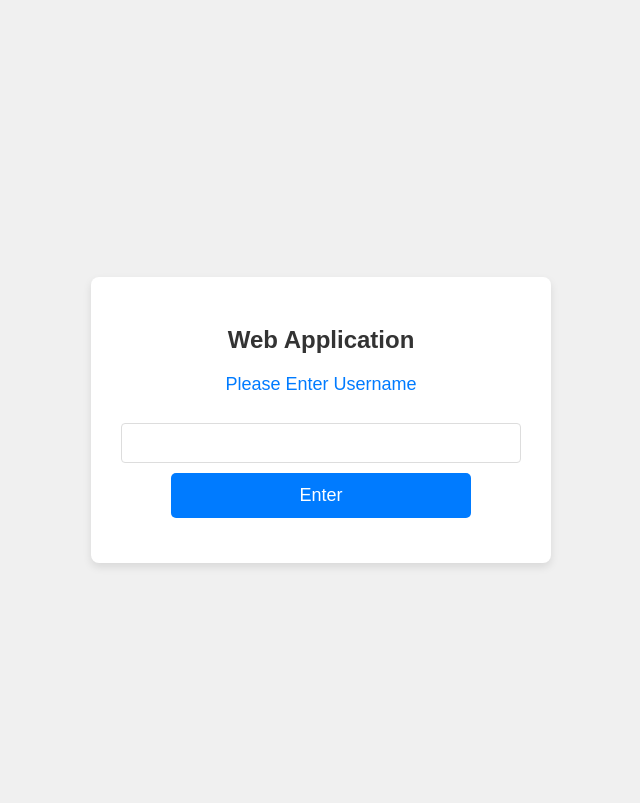
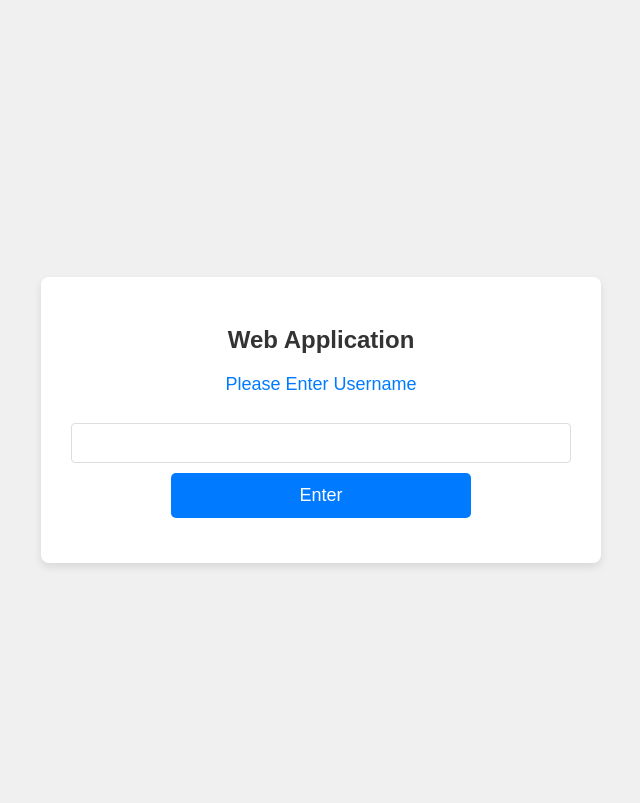
Before and after one commit to ecyewp/5m-data-6-gemini-telegram-webhk, a Flask app: page / in a window 1280 px wide. Shown: the top 803 px of the page, without its empty margins (319-959 px from the left). Run offline with Flask 3, Linux system fonts and the light colour scheme.

Commit message:
Update styles.css

```diff
--- a/static/styles.css
+++ b/static/styles.css
@@ -15,7 +15,7 @@ body {
     padding: 30px;
     border-radius: 8px;
     box-shadow: 0 4px 8px rgba(0, 0, 0, 0.1);
-    max-width: 400px;
+    max-width: 500px;
     width: 100%;
     text-align: center;
 }
```
